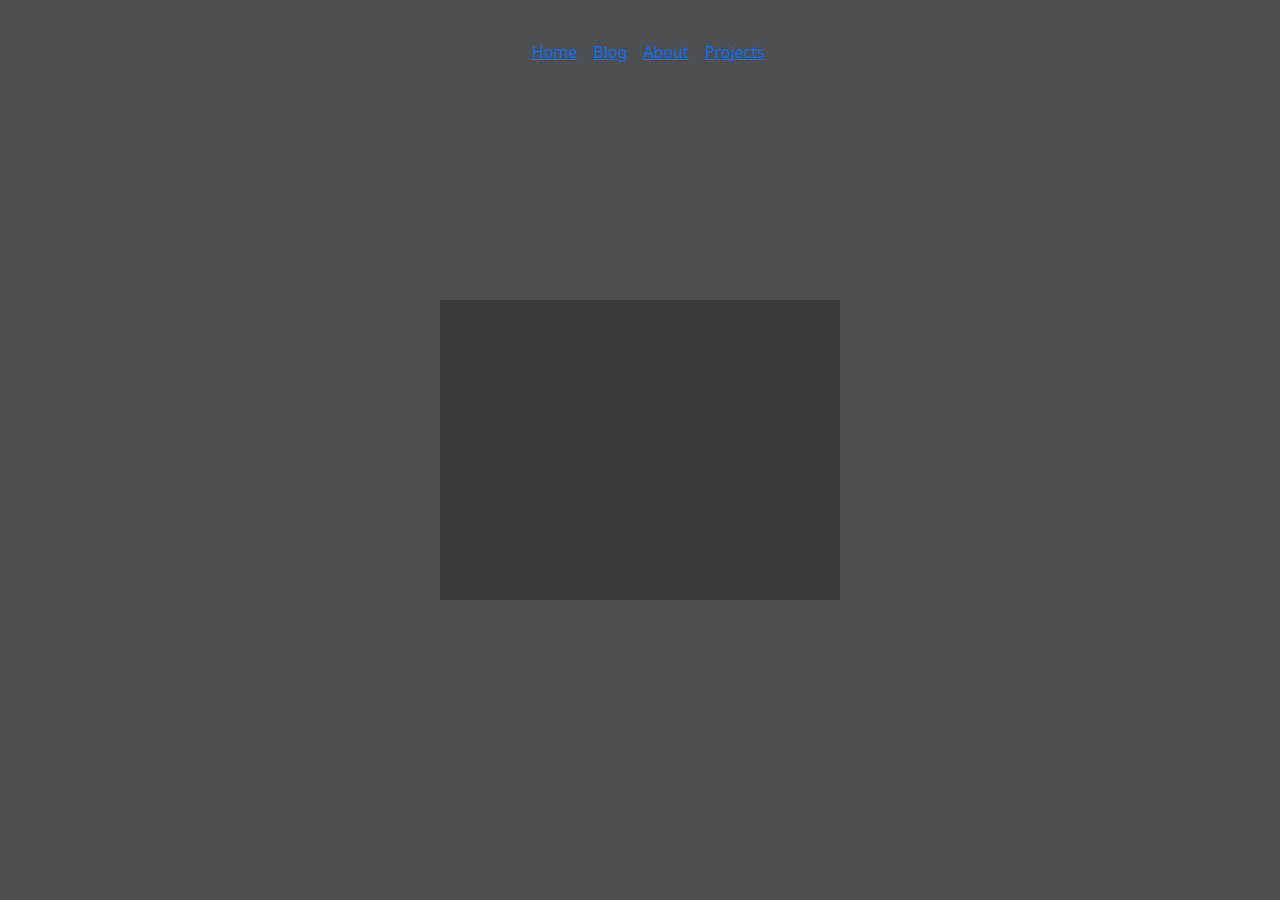
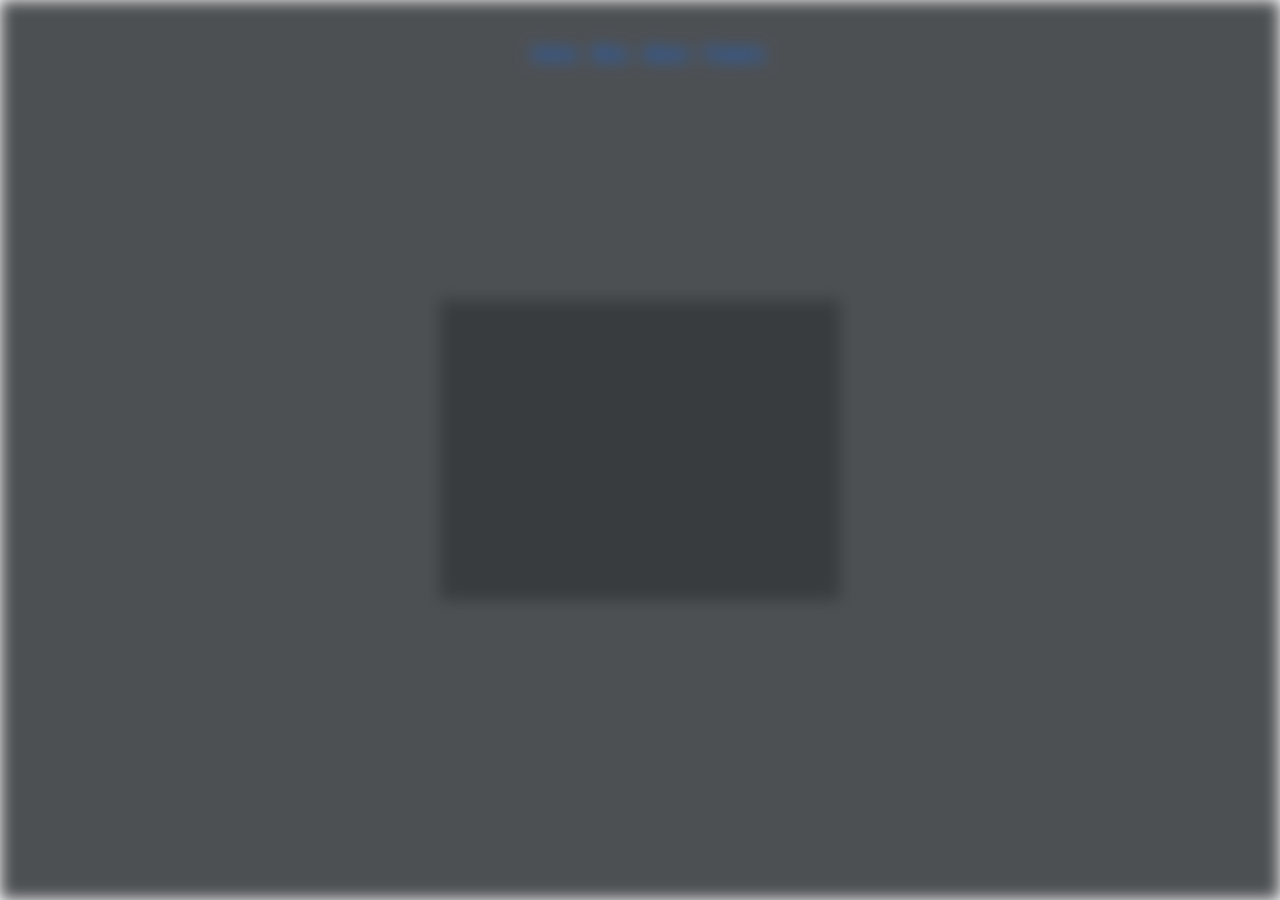
Before and after one commit to Screemm/screemm.github.io, a Jekyll site: the page built from index.md, in a window 1280 px wide. Built offline with Jekyll 4.4.1, drawn with Linux system fonts in a browser that asks for light colours; nearby versions of some CDN libraries.

Commit message:
Update index-style.html

```diff
--- a/_includes/index-style.html
+++ b/_includes/index-style.html
@@ -18,6 +18,7 @@
     width: 100%;
     position: absolute;
     z-index: -2;
+    filter: blur(8px);
  }
 
   #bg-overlay {
```
